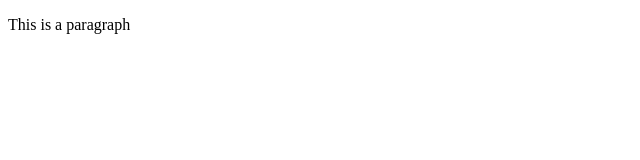
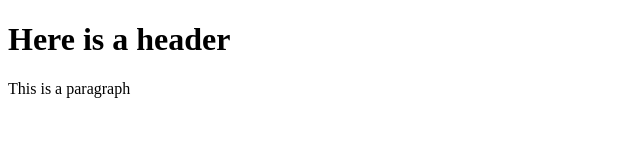
Before and after one commit to LordFreezer/HTML-Public-, a plain HTML site: page structure.html in a window 1280 px wide. Shown: the whole page, without its empty margins (0-640 px from the left). Drawn offline with Linux system fonts and the light colour scheme.

Commit message:
added heading to structure

```diff
--- a/structure.html
+++ b/structure.html
@@ -6,9 +6,8 @@
 </head>
 
 <body>
-
+    <h1>Here is a header</h1>
     <p> This is a paragraph </p>
-
 </body>
 
 </html>
```
